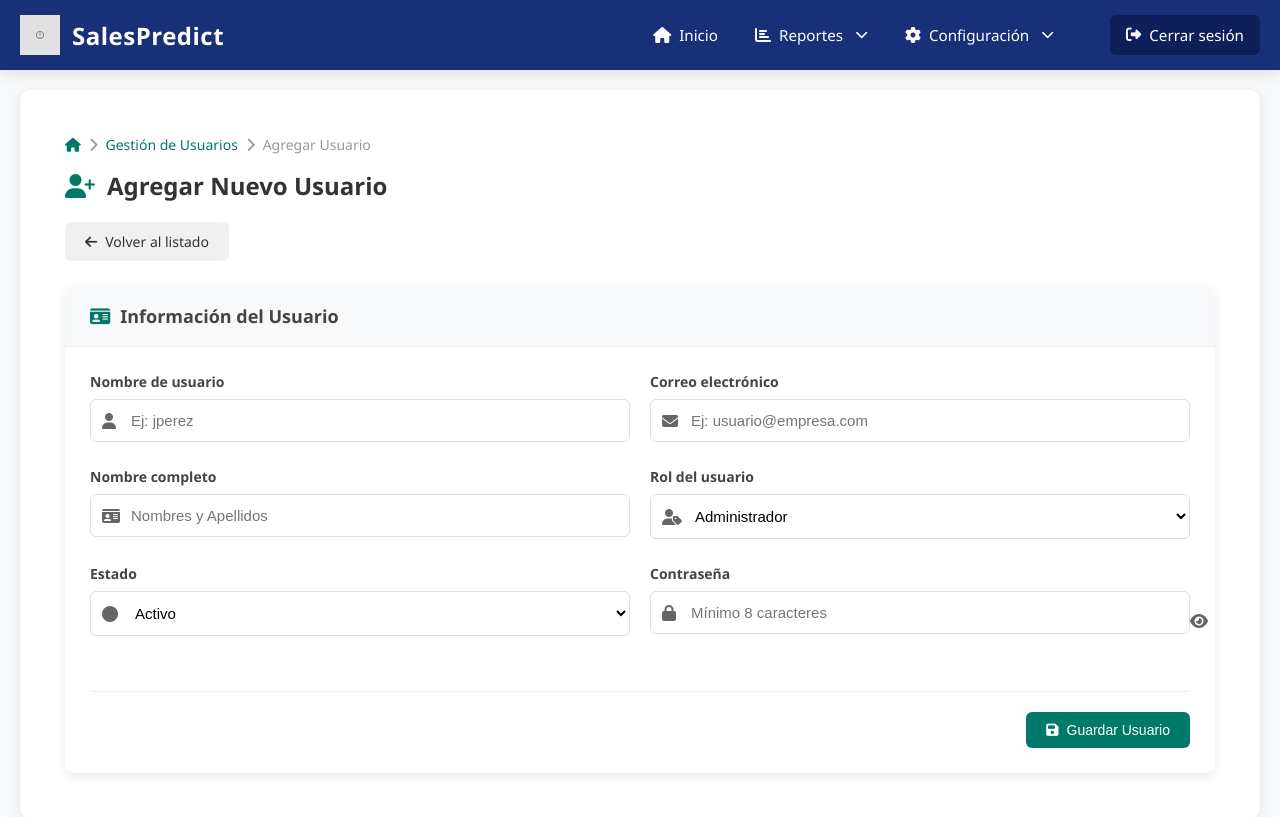
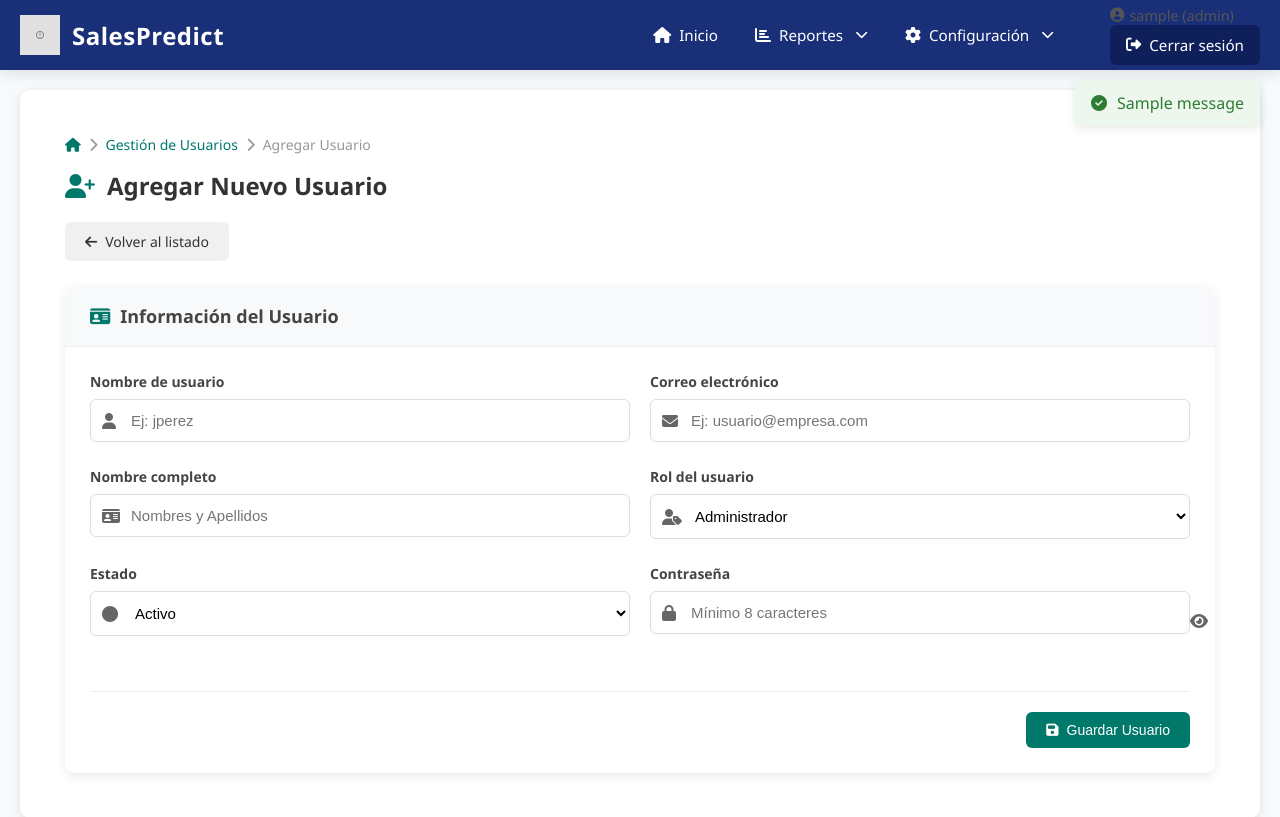
Before and after one commit to luos02/FantasyProject, a Flask app: page /Config/add in a window 1280 px wide. Shown: the top 817 px of the page. Run offline with Flask 3, Linux system fonts and the light colour scheme; the visitor is signed in with stand-in values (Sample User, id 1); tables that the repository leaves empty hold one stand-in row (values such as "Sample post"); one stand-in notice (Sample message) is shown.

Commit message:
Basic security
Can distinguish between admin and viewer view

```diff
--- a/WebPage/app/controllers/user_controller.py
+++ b/WebPage/app/controllers/user_controller.py
@@ -1,21 +1,39 @@
-from flask import Blueprint, render_template, request, redirect, url_for, flash
+from flask import Blueprint, render_template, request, redirect, url_for, flash, session, abort
 from datetime import datetime
 from werkzeug.security import generate_password_hash
 from app.models.models import UserModel, db
+from functools import wraps
 
-# Blueprint modificado para usar /Config
 user_bp = Blueprint('config', __name__, url_prefix='/Config',
                    template_folder='templates')
 
+# Decorador para requerir rol admin
+def admin_required(f):
+    @wraps(f)
+    def decorated_function(*args, **kwargs):
+        if session.get('user_role') != 'admin':
+            abort(403)
+        return f(*args, **kwargs)
+    return decorated_function
+
+# Decorador para requerir no ser viewer
+def not_viewer_required(f):
+    @wraps(f)
+    def decorated_function(*args, **kwargs):
+        if session.get('user_role') == 'viewer':
+            abort(403)
+        return f(*args, **kwargs)
+    return decorated_function
+
 @user_bp.route('/', methods=['GET'])
+@not_viewer_required
 def list_users():
-    """Lista todos los usuarios en /Config/"""
     users = UserModel.query.order_by(UserModel.username).all()
     return render_template('config/manageUsers/manageUsers.html', users=users)
 
 @user_bp.route('/add', methods=['GET', 'POST'])
+@admin_required
 def add_user():
-    """Crea nuevo usuario en /Config/add"""
     if request.method == 'POST':
         try:
             username = request.form['username']
@@ -59,9 +77,9 @@
     return render_template('config/manageUsers/addUsers.html')
 
 @user_bp.route('/edit/<int:user_id>', methods=['GET', 'POST'])
+@admin_required
 def edit_user(user_id):
-    """Edita usuario existente en /Config/edit/<id>"""
-    user = UserModel.query.get_or_404(user_id)  # Esto ya obtiene el usuario de la DB
+    user = UserModel.query.get_or_404(user_id)
 
     if request.method == 'POST':
         try:
@@ -83,12 +101,11 @@
             db.session.rollback()
             flash(f'Error al actualizar usuario: {str(e)}', 'error')
 
-    # Asegúrate de pasar el objeto user y edit_mode=True a la plantilla
     return render_template('config/manageUsers/addUsers.html', user=user, edit_mode=True)
 
 @user_bp.route('/delete/<int:user_id>', methods=['POST'])
+@admin_required
 def delete_user(user_id):
-    """Elimina usuario en /Config/delete/<id>"""
     user = UserModel.query.get_or_404(user_id)
     try:
         db.session.delete(user)
--- /dev/null
+++ b/WebPage/app/static/css/errors.css
@@ -0,0 +1,20 @@
+.error-container {
+    max-width: 600px;
+    margin: 2rem auto;
+    padding: 2rem;
+    text-align: center;
+    background: #fff;
+    border-radius: 8px;
+    box-shadow: 0 2px 10px rgba(0,0,0,0.1);
+}
+
+.error-container h1 {
+    color: #d32f2f;
+    margin-bottom: 1rem;
+}
+
+.error-container i {
+    font-size: 2.5rem;
+    margin-bottom: 1rem;
+    color: #d32f2f;
+}
--- a/WebPage/app/static/css/styles.css
+++ b/WebPage/app/static/css/styles.css
@@ -225,6 +225,45 @@
     min-height: calc(100vh - 110px);
 }
 
+/* Estilos para mensajes flash */
+.flash-messages {
+    position: fixed;
+    top: 80px;
+    right: 20px;
+    z-index: 1000;
+    max-width: 400px;
+}
+
+.alert {
+    padding: 12px 16px;
+    margin-bottom: 10px;
+    border-radius: 4px;
+    display: flex;
+    align-items: center;
+    gap: 10px;
+    box-shadow: 0 2px 10px rgba(0,0,0,0.1);
+}
+
+.alert-success {
+    background-color: #edf7ed;
+    color: #2e7d32;
+}
+
+.alert-error {
+    background-color: #fdecea;
+    color: #d32f2f;
+}
+
+/* Estilos para la información del usuario */
+.user-info {
+    margin-right: 15px;
+    color: #555;
+    font-size: 0.9rem;
+    display: flex;
+    align-items: center;
+    gap: 5px;
+}
+
 /* Responsive */
 @media (max-width: 992px) {
     .nav-menu-container {
--- a/WebPage/app/templates/base.html
+++ b/WebPage/app/templates/base.html
@@ -5,6 +5,7 @@
     <meta name="viewport" content="width=device-width, initial-scale=1.0">
     <title>{% block title %}Plataforma{% endblock %}</title>
     <link rel="stylesheet" href="{{ url_for('static', filename='css/styles.css') }}">
+    <link rel="stylesheet" href="{{ url_for('static', filename='css/errors.css') }}">
     <link rel="stylesheet" href="https://cdnjs.cloudflare.com/ajax/libs/font-awesome/6.4.0/css/all.min.css">
 </head>
 <body>
@@ -39,6 +40,7 @@
                         </ul>
                     </li>
 
+                    {% if session.get('user_role') in ['admin', 'analyst'] %}
                     <li class="nav-item dropdown">
                         <a href="#" class="nav-link">
                             <i class="fas fa-cog nav-icon"></i>
@@ -46,15 +48,22 @@
                             <i class="fas fa-chevron-down dropdown-icon"></i>
                         </a>
                         <ul class="dropdown-menu">
+                            {% if session.get('user_role') == 'admin' %}
                             <li><a href="{{ url_for('config.list_users') }}" class="dropdown-link">Gestionar Usuarios</a></li>
+                            {% endif %}
                             <li><a href="{{ url_for('content.subopcion6') }}" class="dropdown-link">Gestionar Modelo</a></li>
                             <li><a href="{{ url_for('content.subopcion2') }}" class="dropdown-link">Ver archivos subidos</a></li>
                         </ul>
                     </li>
+                    {% endif %}
                 </ul>
 
                 <div class="nav-actions">
-                    <a href="{{ url_for('auth.login') }}" class="logout-btn">
+                    <span class="user-info">
+                        <i class="fas fa-user-circle"></i>
+                        {{ session.get('username') }} ({{ session.get('user_role') }})
+                    </span>
+                    <a href="{{ url_for('auth.logout') }}" class="logout-btn">
                         <i class="fas fa-sign-out-alt"></i>
                         <span>Cerrar sesión</span>
                     </a>
@@ -69,6 +78,20 @@
 
     <!-- Contenido principal -->
     <div class="container">
+        <!-- Mostrar mensajes flash -->
+        {% with messages = get_flashed_messages(with_categories=true) %}
+            {% if messages %}
+                <div class="flash-messages">
+                    {% for category, message in messages %}
+                        <div class="alert alert-{{ category }}">
+                            <i class="fas {% if category == 'error' %}fa-exclamation-circle{% else %}fa-check-circle{% endif %}"></i>
+                            {{ message }}
+                        </div>
+                    {% endfor %}
+                </div>
+            {% endif %}
+        {% endwith %}
+
         <main class="content">
             {% block content %}{% endblock %}
         </main>
```
Also changed, not shown: WebPage/app/controllers/auth_controller.py (+7 -6 lines), WebPage/app/templates/errors/403.html (added, +11 -0 lines).
